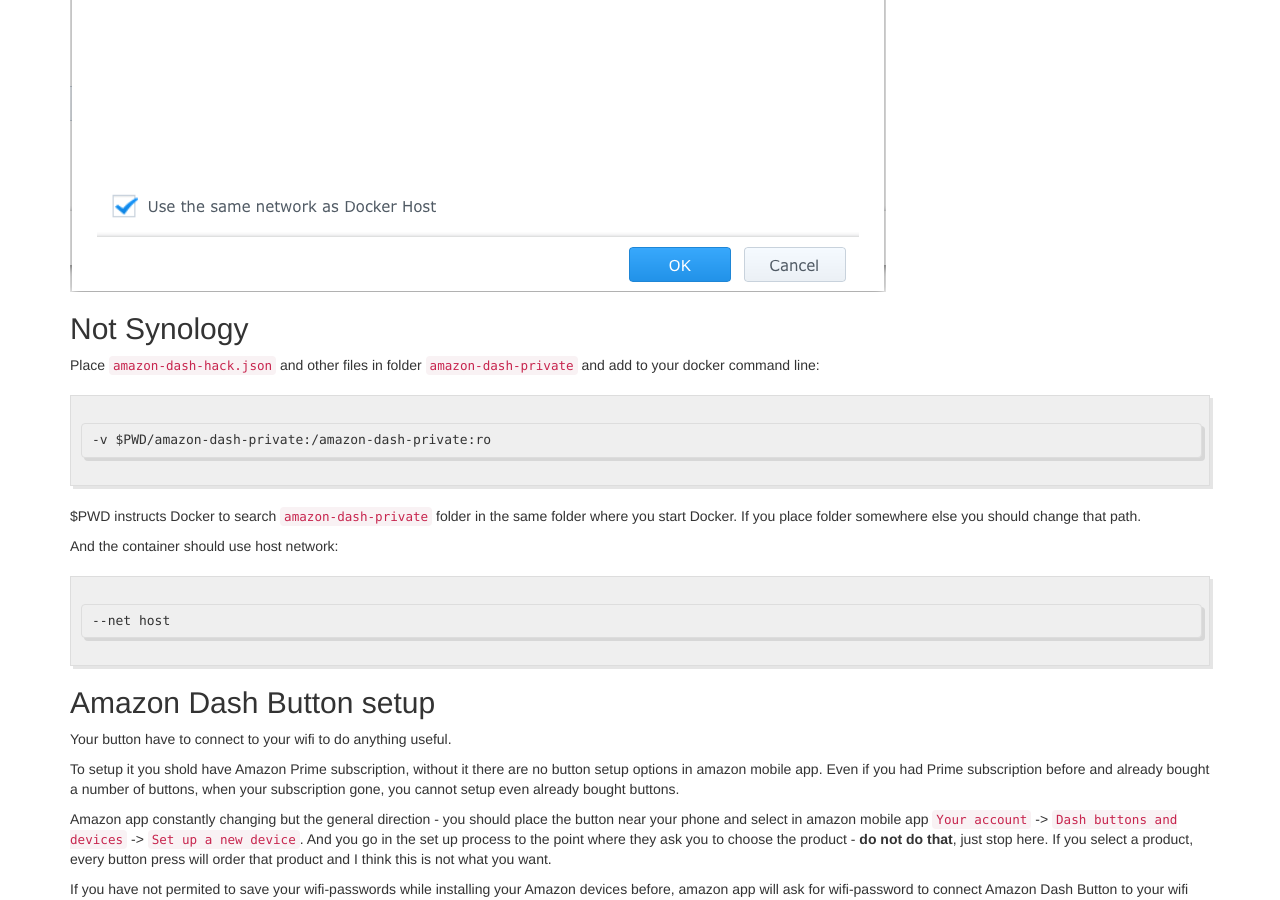
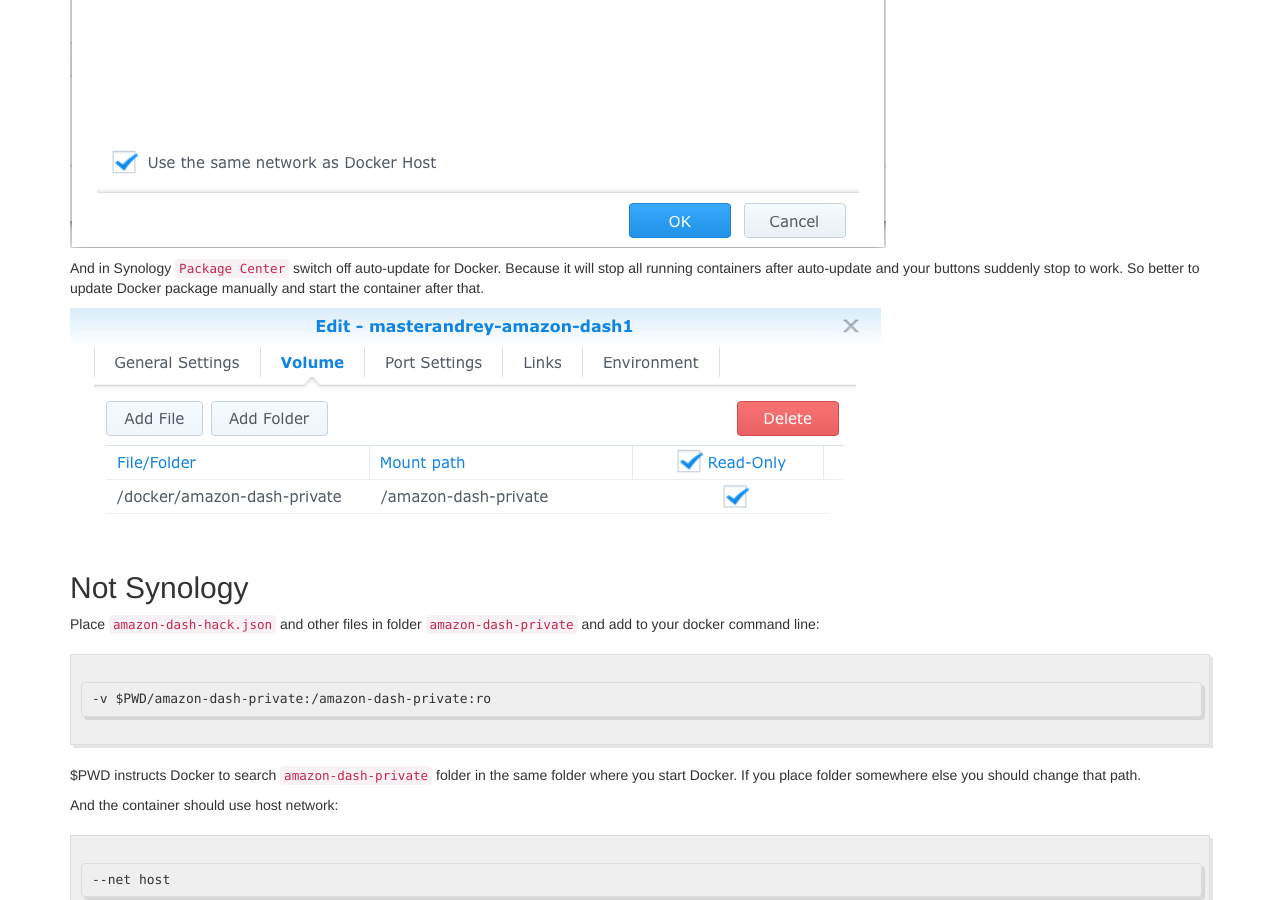
Before and after one commit to andgineer/sorokin.engineer, a Jekyll site: the page built from posts/en/_posts/2016-10-14-amazon_dash_button_hack_install.md, in a window 1280 px wide and 900 px high, scrolled down 2263 px. Built offline with Jekyll 4.4.1, drawn with Linux system fonts in a browser that asks for light colours; nearby versions of some CDN libraries; comment, search, counter and statistics services are not loaded.

Commit message:
auto-update settings

```diff
--- a/posts/en/_posts/2016-10-14-amazon_dash_button_hack_install.md
+++ b/posts/en/_posts/2016-10-14-amazon_dash_button_hack_install.md
@@ -36,6 +36,11 @@
 
 ![](/images/dash_synology_docker_network.png)
 
+And in Synology `Package Center` switch off auto-update for Docker.
+Because it will stop all running containers after auto-update and your buttons suddenly stop to work.
+So better to update Docker package manually and start the container after that.
+
+![](/images/dash_synology_docker_volume.png)
 
 ## Not Synology
 
```
Also changed, not shown: posts/ru/_posts/2016-10-14-amazon_dash_button_hack_install.md (+5 -0 lines), images/dash_synology_docker_autoupdate.png (added), images/dash_synology_docker_volume.png.
